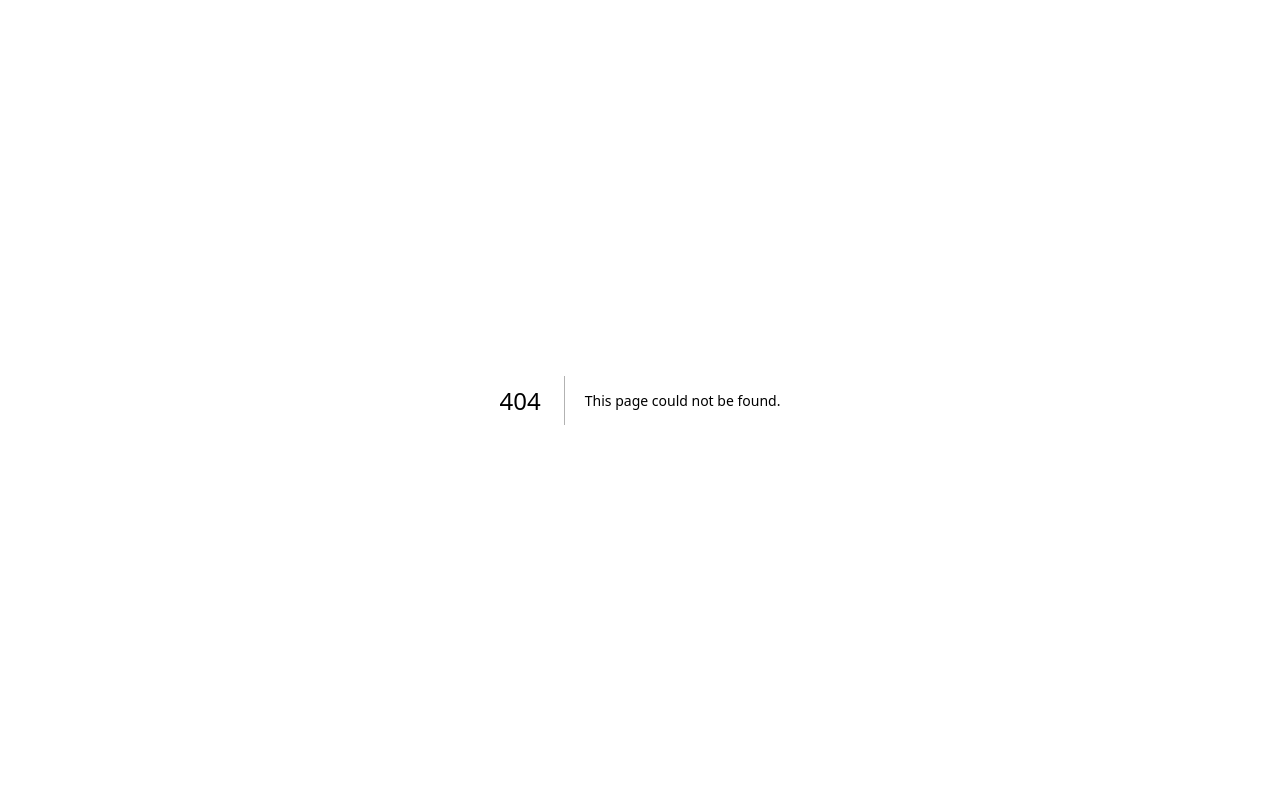
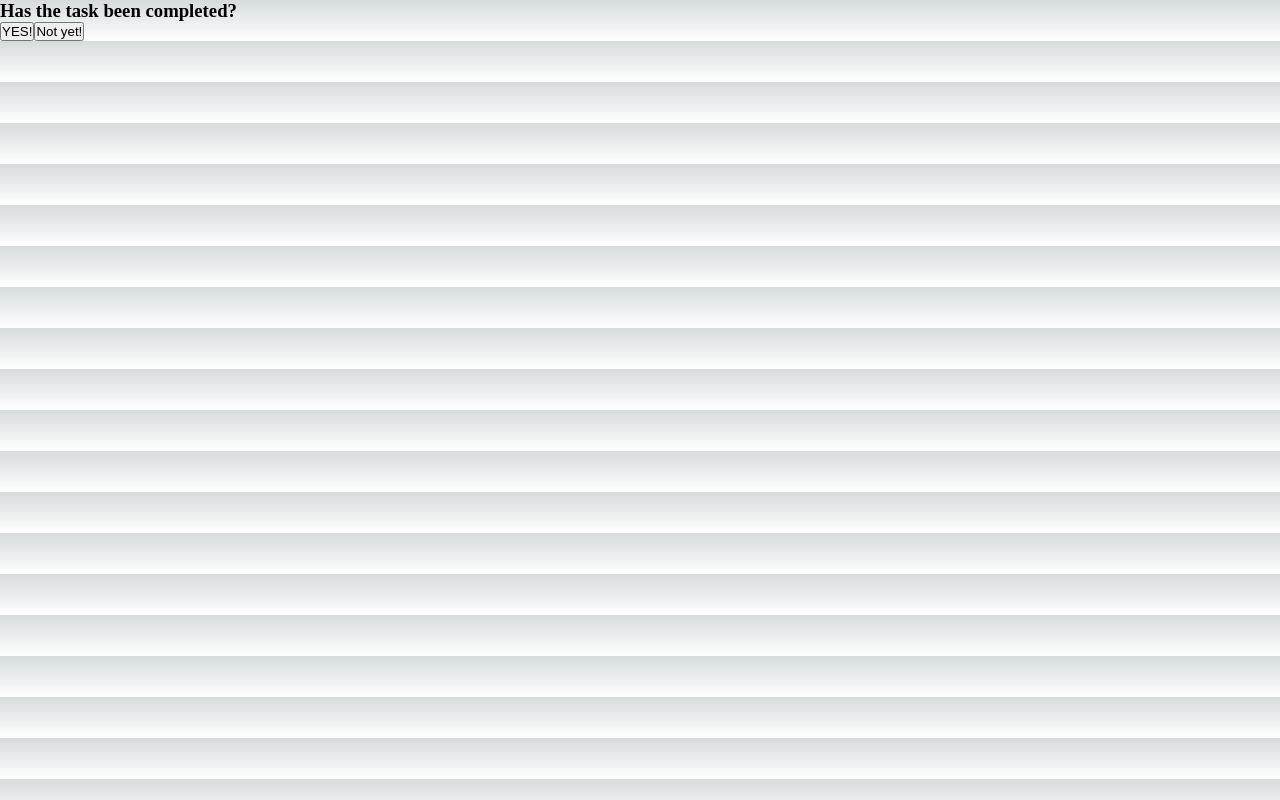
Before and after one commit to carocodingk/PomodoroTracker, a Next.js app: page /components/TaskCompletion in a window 1280 px wide. Before the commit this address had no page. Built offline with nearby package versions, Linux system fonts and the light colour scheme.

Commit message:
Used context for work time value and added task completion component to ask user if the task was completed and update the tasklist accordingly

```diff
--- /dev/null
+++ b/src/pages/components/TaskCompletion.jsx
@@ -0,0 +1,113 @@
+import { useContext } from "react"
+import TimeContext from "./TimeContext"
+
+function TaskCompletion({taskList, setTaskList, taskInProgress, setTaskInProgress}){
+  const t = useContext(TimeContext)
+  let taskUpdate = {}
+  let taskListUpdate = []
+
+  const taskCompletion = (complete) => {
+    taskListUpdate = taskList.map((task) => {
+      if (task.key === taskInProgress.key){
+        if (complete){
+          console.log('task is completed: ', taskInProgress)
+          taskUpdate = {
+            ...task,
+            actualTime: task.actualTime + t,
+            finished: true
+          }
+          console.log('task updated ', taskUpdate)
+        }
+        else{
+          console.log('task is not completed: ', taskInProgress)
+          taskUpdate = {
+            ...task,
+            actualTime: task.actualTime + t
+          }
+          console.log('task updated ', taskUpdate)
+        }
+        //Resets the task in progress, once a cycle has been completed regardless if the task was finished
+        setTaskInProgress({
+          key: -1,
+          taskName: 'Select a task:'
+        })
+        return taskUpdate
+      }
+      else {  //Other tasks not selected
+        return task
+      }
+    })
+    console.log('NEW TASKLIST: ', taskListUpdate)
+    setTaskList(taskListUpdate)
+  }
+
+  return(
+    <div>
+      <h3>Has the task been completed?</h3>
+      <div>
+        <input type='button' value={'YES!'} onClick={()=>taskCompletion(true)} />
+        <input type='button' value={'Not yet!'} onClick={()=>taskCompletion(false)} />
+      </div>
+    </div>
+  );
+}
+
+export default TaskCompletion;
+
+
+// function TaskCompletion({taskInProgress, setTaskInProgress, taskList, setTaskList, setCycleComplete}){
+//   const updateTaskInProgress = (completed) => {
+//     let updatedTask
+//     taskList.map((task) => {
+//       if (task.key === taskInProgress.key && !task.finished){   //task has not been finished before
+//         if (completed){
+//           updatedTask = {
+//             ...task,
+//             actualTime: task.actualTime + workTime,
+//             finished: completed
+//           }
+//         }
+//         else{
+//           updatedTask = {
+//             ...task,
+//             actualTime: task.actualTime + workTime
+//           }
+//         }
+//         const updatedTaskList = taskList.toSpliced(taskInProgress.key, 1, updatedTask)
+//         setTaskList(updatedTaskList)
+//         setCycleComplete(false) //removes the box asking if the task was completed
+//         setTaskInProgress({ //Resets task in progress to default
+//           key: -1,
+//           taskName: "Choose a task"
+//         })
+//       }
+//     })
+//   }
+
+//   const checkTask = () => {
+//     return(
+//       <div>
+//         <p className="brown centerText">Have you finished with task:</p>
+//         <p className="brown centerText"> {taskInProgress.taskName}?</p>
+//         <div id="verificationButton" className="flexBox flexJustifyCenter">
+//           <input className="lightBackground brown timerButton hoverItem"
+//             type="button"
+//             value="YES"
+//             onClick={()=>
+//               updateTaskInProgress(true)
+//             }/>
+//           <input className="lightBackground brown timerButton hoverItem"
+//             type="button"
+//             value="NO"
+//             onClick={()=>
+//               updateTaskInProgress(false)
+//             }/>
+//         </div>
+//       </div>
+//     );
+//   }
+
+//   return(
+//     <DialogBox infoField={checkTask} />
+//   );
+// }
--- /dev/null
+++ b/src/pages/components/TimeContext.jsx
@@ -0,0 +1,5 @@
+import { createContext } from "react";
+
+const TimeContext = createContext();
+
+export default TimeContext;
```
Also changed, not shown: src/pages/components/PomodoroTimer.jsx (+3 -12 lines), src/pages/components/TaskManager.jsx (+22 -3 lines), src/pages/index.js (+7 -4 lines).
